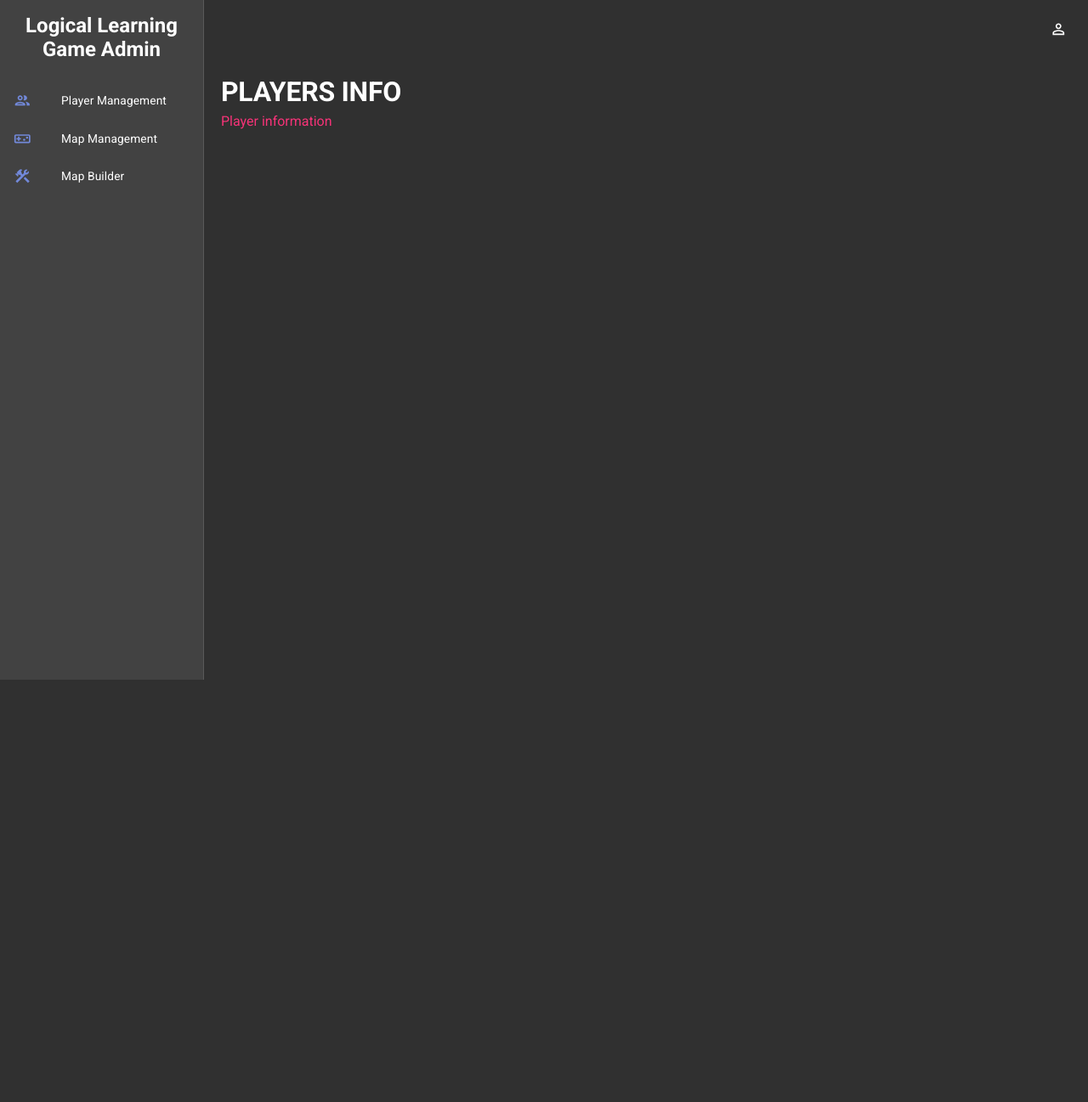
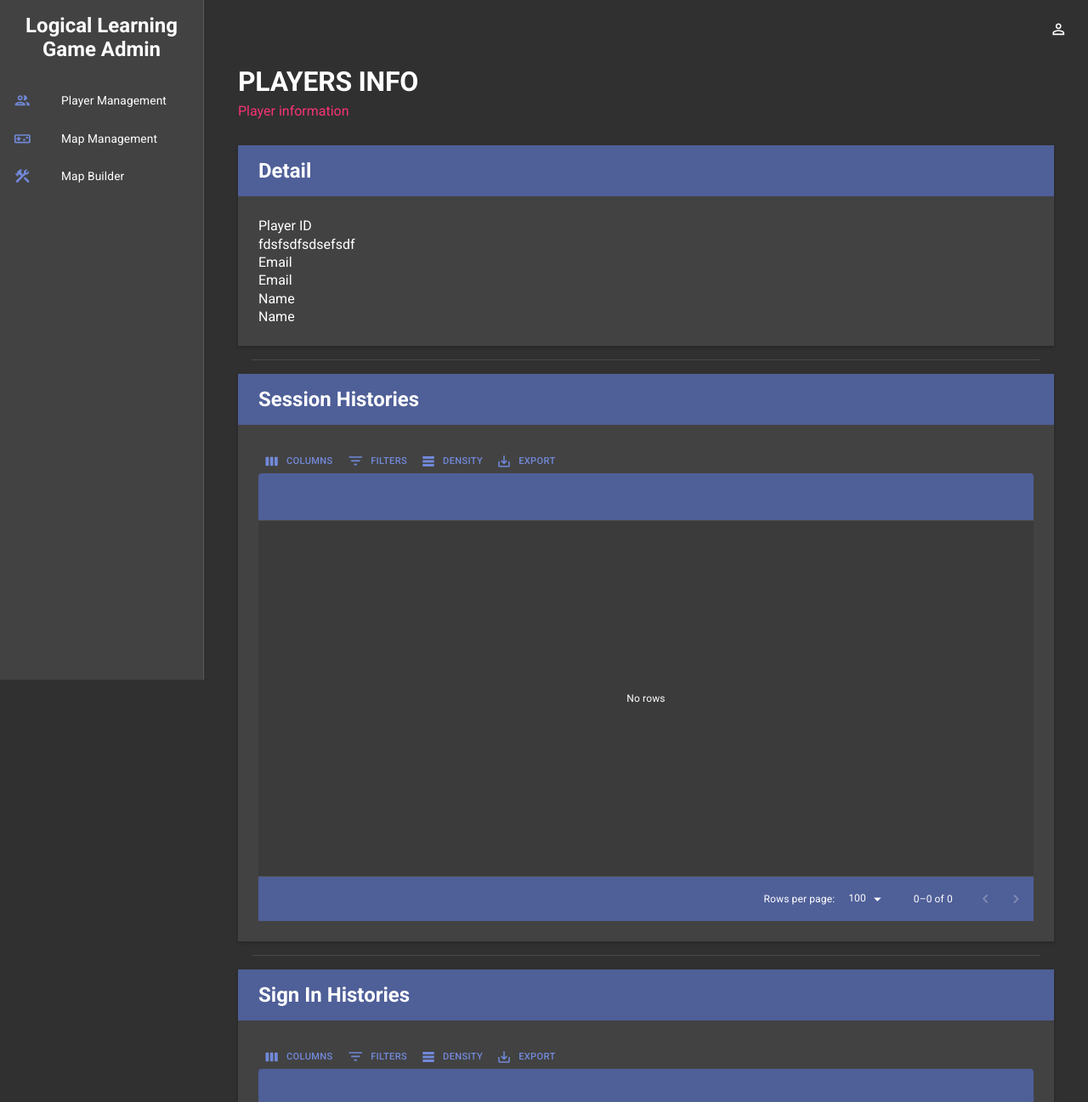
Before and after one commit to Logical-Learning-Game/Logical-Learning-Game-Admin, a React (Create React App) app: page /players/1 in a window 1280 px wide. Shown: the top 1297 px of the page at 85% size. Before the commit the page ends 800 px from the top, so only its background shows below. Built offline with nearby package versions, Linux system fonts and the light colour scheme.

Commit message:
refactor: Update layout

```diff
--- a/src/App.js
+++ b/src/App.js
@@ -18,17 +18,19 @@ const App = () => {
 
           <Box
             display="flex"
-            position="relative"
-            height="100%"
-            width="100%"
           >
             <Sidebar />
-            <Box height="100%" width="100%">
+            <Box width="100%">
               <Topbar />
-              <Routes>
-                <Route path="/players" element={<PlayerList />} />
-                <Route path="/players/:id" element={<PlayerInfo />} />
-              </Routes>
+              <Box
+                px={5}
+                py={1}
+              >
+                <Routes>
+                  <Route path="/players" element={<PlayerList />} />
+                  <Route path="/players/:id" element={<PlayerInfo />} />
+                </Routes>
+              </Box>
             </Box>
           </Box>
 
--- a/src/api/fetchData.js
+++ b/src/api/fetchData.js
@@ -1,4 +1,4 @@
-import apiClient from "./http_common";
+import apiClient from "./httpCommon";
 
 export const fetchPlayerData = async () => {
     const res = await apiClient.get("/v1/admin/players");
--- a/src/index.css
+++ b/src/index.css
@@ -1,6 +1,6 @@
 @import url('https://fonts.googleapis.com/css2?family=Roboto:wght@300;400;500;700&display=swap');
 
 html, body, #root {
-  height: 100%;
+  height: auto;
   width: 100%;
 }
--- a/src/pages/players/PlayerInfo.jsx
+++ b/src/pages/players/PlayerInfo.jsx
@@ -1,18 +1,154 @@
-import { Box } from "@mui/material";
+import { Box, Typography, Divider, List } from "@mui/material";
+import { DataGrid, GridToolbar } from "@mui/x-data-grid";
 import { useParams } from "react-router-dom";
 import Header from "../../components/Header";
 
 const PlayerInfo = () => {
     const { id } = useParams();
 
+    const columns = [
+
+    ];
+
     return (
-        <Box m="20px">
+        <>
             <Header title="PLAYERS INFO" subtitle="Player information" />
 
+            {/* DETAIL */}
+            <Box
+                my={2}
+                height="auto"
+                boxShadow="0px 2px 4px 0 rgba(0, 0, 0, 0.2)"
+                backgroundColor="background.paper"
+            >
+                <Box
+                    px={3}
+                    py={2}
+                    backgroundColor="primary.dark"
+                >
+                    <Typography variant="h3" fontWeight="bold">
+                        Detail
+                    </Typography>
+                </Box>
+
+                <Box
+                   p={3}
+                >
+                    <Box>
+                        <Typography variant="h5">
+                            Player ID
+                        </Typography>
+                        <Typography variant="h5">
+                            fdsfsdfsdsefsdf
+                        </Typography>
+                    </Box>
+
+                    <Box>
+                        <Typography variant="h5">
+                            Email
+                        </Typography>
+                        <Typography variant="h5">
+                            Email
+                        </Typography>
+                    </Box>
+
+                    <Box>
+                        <Typography variant="h5">
+                            Name
+                        </Typography>
+                        <Typography variant="h5">
+                            Name
+                        </Typography>
+                    </Box>
+
+                </Box>
+            </Box>
+
+            <Divider variant="middle" />
+
             {/* SESSION HISTORIES */}
+            <Box
+                my={2}
+                height="auto"
+                boxShadow="0px 2px 4px 0 rgba(0, 0, 0, 0.2)"
+                backgroundColor="background.paper"
+                sx={{
+                    "& .MuiDataGrid-columnHeaders": {
+                        backgroundColor: "primary.dark",
+                    },
+                    "& .MuiDataGrid-footerContainer": {
+                        backgroundColor: "primary.dark"
+                    },
+                    "& .MuiDataGrid-virtualScroller": {
+                        backgroundColor: "background.paper"
+                    },
+                }}
+            >
+                <Box
+                    px={3}
+                    py={2}
+                    backgroundColor="primary.dark"
+                >
+                    <Typography variant="h3" fontWeight="bold">
+                        Session Histories
+                    </Typography>
+                </Box>
+
+                <Box
+                    p={3}
+                >
+                    <DataGrid
+                        rows={[]}
+                        columns={columns}
+                        components={{ Toolbar: GridToolbar }}
+                        sx={{ height: "70vh", border: "none" }}
+                    />
+                </Box>
+            </Box>
+
+            <Divider variant="middle" />
 
             {/* SIGNIN HISTORIES */}
-        </Box>
+            <Box
+                my={2}
+                height="auto"
+                boxShadow="0px 2px 4px 0 rgba(0, 0, 0, 0.2)"
+                backgroundColor="background.paper"
+                sx={{
+                    "& .MuiDataGrid-columnHeaders": {
+                        backgroundColor: "primary.dark",
+                    },
+                    "& .MuiDataGrid-footerContainer": {
+                        backgroundColor: "primary.dark"
+                    },
+                    "& .MuiDataGrid-virtualScroller": {
+                        backgroundColor: "background.paper"
+                    },
+                }}
+            >
+                <Box
+                    px={3}
+                    py={2}
+                    backgroundColor="primary.dark"
+                >
+                    <Typography variant="h3" fontWeight="bold">
+                        Sign In Histories
+                    </Typography>
+                </Box>
+
+                <Box
+                    p={3}
+                >
+                    <DataGrid
+                        rows={[]}
+                        columns={columns}
+                        components={{ Toolbar: GridToolbar }}
+                        sx={{ height: "70vh", border: "none" }}
+                    />
+                </Box>
+            </Box>
+
+        </>
     )
 }
 
--- a/src/pages/players/SessionInfo.jsx
+++ b/src/pages/players/SessionInfo.jsx
@@ -1,4 +1,4 @@
-import { Box } from "@mui/material"
+import { Box } from "@mui/material";
 
 const SessionInfo = () => {
   return (
--- a/src/pages/players/index.jsx
+++ b/src/pages/players/index.jsx
@@ -1,4 +1,4 @@
-import { Box, Button, Stack } from "@mui/material";
+import { Box, Button, Stack, Typography } from "@mui/material";
 import { DataGrid, GridToolbar } from "@mui/x-data-grid";
 import { Link } from "react-router-dom";
 import Header from "../../components/Header";
@@ -43,11 +43,13 @@ const PlayerList = () => {
     ];
 
     return (
-        <Box m="20px">
+        <>
             <Header title="PLAYERS" subtitle="Managing the players" />
             <Box
-                m="40px 0 0 0"
-                height="70vh"
+                my={2}
+                height="auto"
+                boxShadow="0px 2px 4px 0 rgba(0, 0, 0, 0.2)"
+                backgroundColor="background.paper"
                 sx={{
                     "& .MuiDataGrid-root": {
                         border: "none"
@@ -63,18 +65,42 @@ const PlayerList = () => {
                     },
                 }}
             >
+
+                <Box
+                    px={3}
+                    py={2}
+                    backgroundColor="primary.dark"
+                >
+                    <Typography variant="h3" fontWeight="bold">
+                        Player List
+                    </Typography>
+                </Box>
+
+                <Box
+                    p={3}
+                >
                     {
-                    !isLoading &&
+                        !isLoading ?
+                            (
                                 <DataGrid
                                     rows={players}
                                     columns={columns}
                                     getRowId={(row) => row.player_id}
                                     components={{ Toolbar: GridToolbar }}
+                                    sx={{ height: "70vh" }}
+                                />) : (
+                                <DataGrid
+                                    loading
+                                    rows={[]}
+                                    columns={columns}
+                                    sx={{ height: "70vh" }}
                                 />
+                            )
                     }
+                </Box>
 
             </Box>
-        </Box>
+        </>
     );
 }
 
```
Lines whose indentation alone changed are shown as unchanged.
